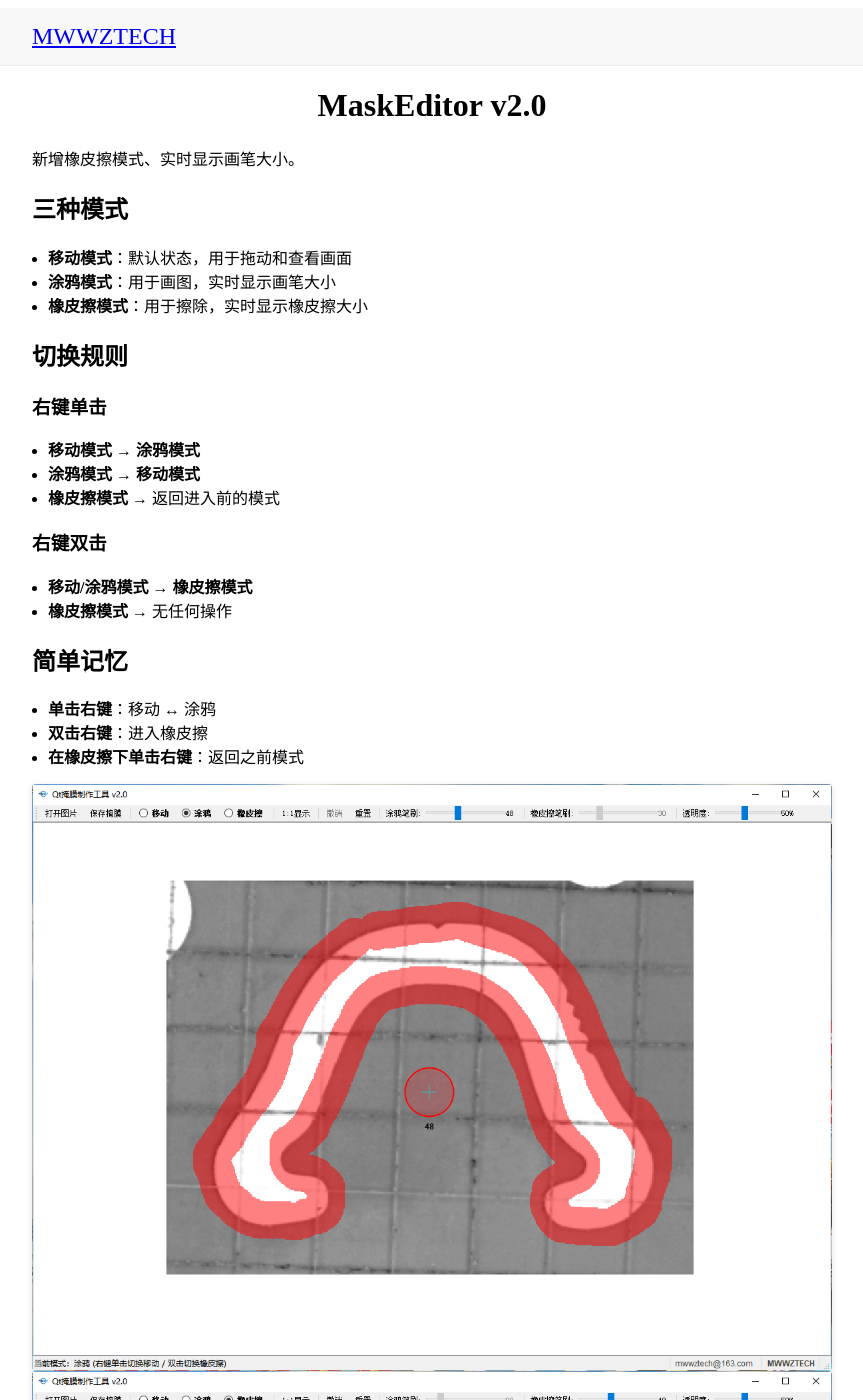
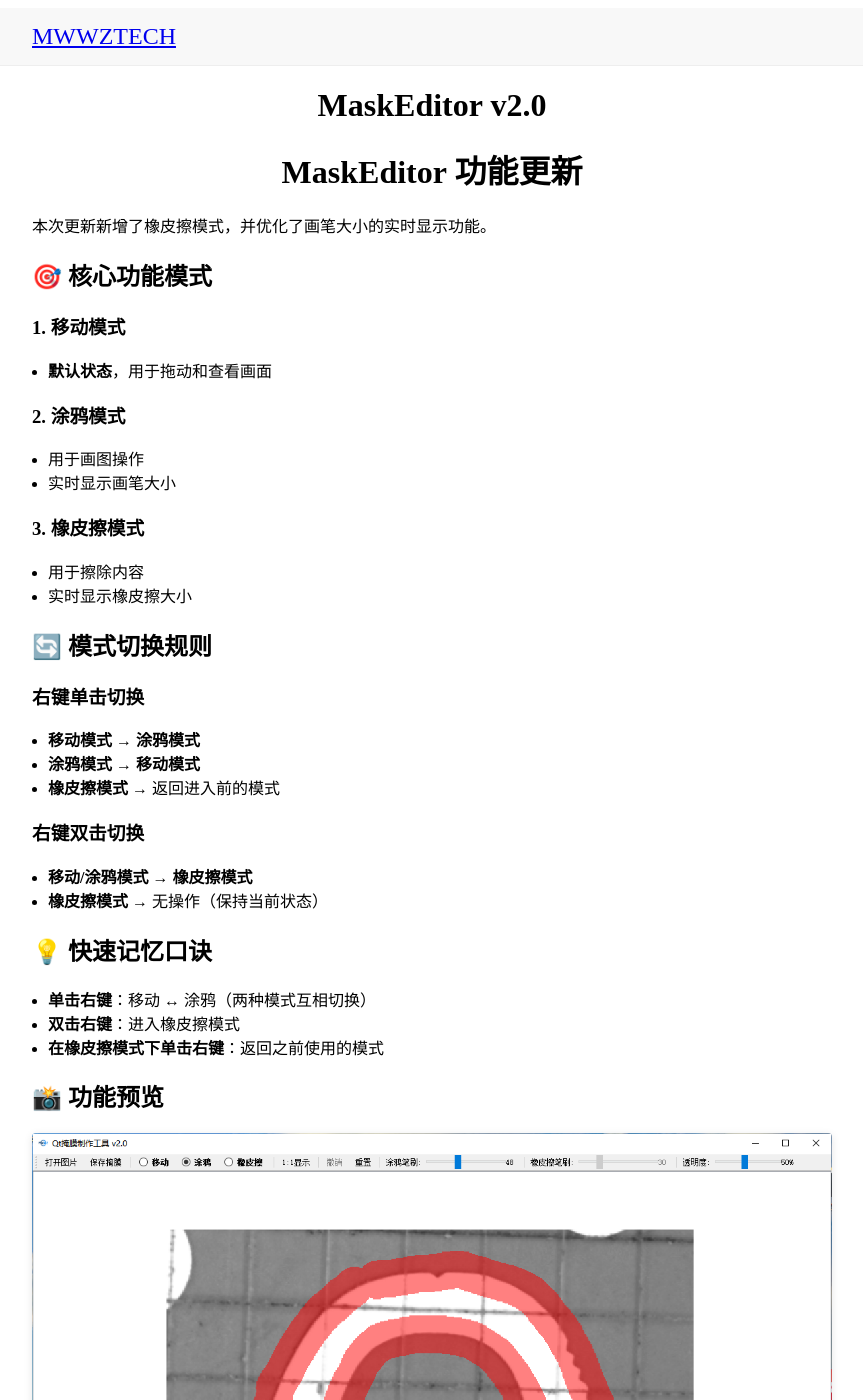
Before and after one commit to mwwzbinf/mwwzbinf.github.io, a Jekyll site: the page built from _posts/2025-11-24-MaskEditor v2.0.md, in a window 1280 px wide and 1400 px high. Shown: the whole window, without its empty margins (208-1071 px from the left). Built offline with Jekyll 4.4.1, drawn with Linux system fonts in a browser that asks for light colours; some of the changed text lies outside the part shown.

Commit message:
功能更新

```diff
--- a/_posts/2025-11-24-MaskEditor v2.0.md
+++ b/_posts/2025-11-24-MaskEditor v2.0.md
@@ -7,30 +7,45 @@ comments: true
 author: mwwz
 ---
 
-新增橡皮擦模式、实时显示画笔大小。
+# MaskEditor 功能更新
 
-## 三种模式
-- **移动模式**：默认状态，用于拖动和查看画面
-- **涂鸦模式**：用于画图，实时显示画笔大小
-- **橡皮擦模式**：用于擦除，实时显示橡皮擦大小
+本次更新新增了橡皮擦模式，并优化了画笔大小的实时显示功能。
 
-## 切换规则
-### 右键单击
+## 🎯 核心功能模式
+
+### 1. 移动模式
+- **默认状态**，用于拖动和查看画面
+
+### 2. 涂鸦模式
+- 用于画图操作
+- 实时显示画笔大小
+
+### 3. 橡皮擦模式
+- 用于擦除内容
+- 实时显示橡皮擦大小
+
+## 🔄 模式切换规则
+
+### 右键单击切换
 - **移动模式** → **涂鸦模式**
 - **涂鸦模式** → **移动模式**
 - **橡皮擦模式** → 返回进入前的模式
 
-### 右键双击
+### 右键双击切换
 - **移动/涂鸦模式** → **橡皮擦模式**
-- **橡皮擦模式** → 无任何操作
+- **橡皮擦模式** → 无操作（保持当前状态）
 
-## 简单记忆
-- **单击右键**：移动 ↔ 涂鸦
-- **双击右键**：进入橡皮擦
-- **在橡皮擦下单击右键**：返回之前模式
+## 💡 快速记忆口诀
+- **单击右键**：移动 ↔ 涂鸦（两种模式互相切换）
+- **双击右键**：进入橡皮擦模式
+- **在橡皮擦模式下单击右键**：返回之前使用的模式
 
-![示例图片](/images/mask_3.png "涂鸦模式")
-![示例图片](/images/mask_4.png "橡皮擦模式")
-![示例图片](/images/mask_5.png "变形匹配")
+## 📸 功能预览
+![涂鸦模式示例](/images/mask_3.png "涂鸦模式 - 实时显示画笔大小")
+![橡皮擦模式示例](/images/mask_4.png "橡皮擦模式 - 实时显示擦除范围")
+![变形匹配示例](/images/mask_5.png "智能变形匹配功能")
 
-[**下载地址**](https://www.mwwztech.xyz/download/MaskEditor2.0.rar)
+## 🚀 立即下载
+**[点击下载 MaskEditor v2.0](https://www.mwwztech.xyz/download/MaskEditor2.0.rar)**
+
+> 如果遇到下载问题，请尝试复制链接到浏览器中打开
```
